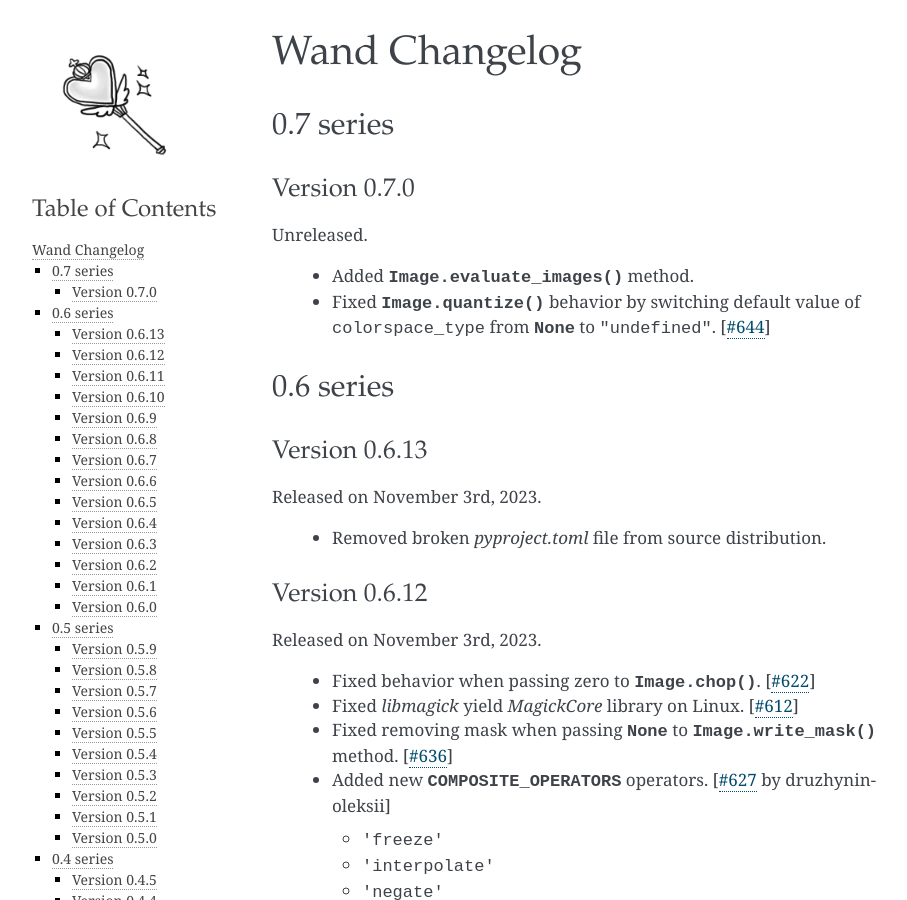
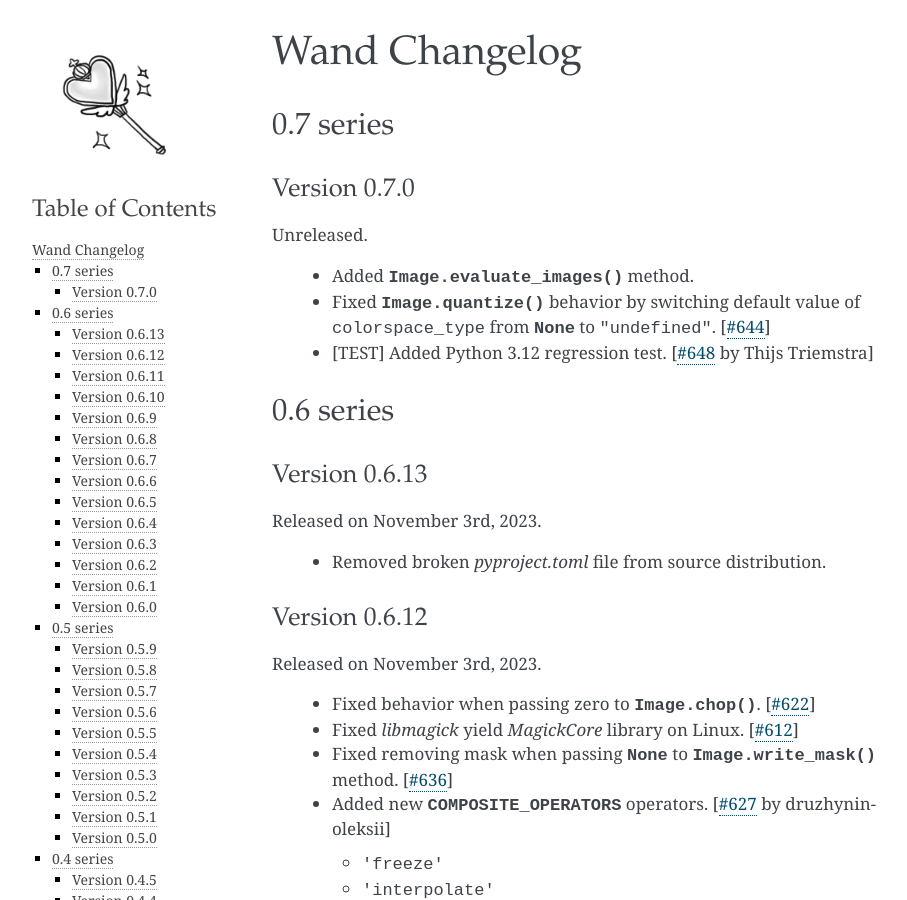
Before and after one commit to emcconville/wand, a Sphinx documentation site: the page built from docs/changes.rst, in a window 1280 px wide and 900 px high. Shown: the whole window, without its empty margins (148-1055 px from the left). Built offline with Sphinx 7.4.7, drawn with Linux system fonts in a browser that asks for light colours; some web fonts are replaced; the version number could not be read and is left out.

Commit message:
Added #648 to changelog

```diff
--- a/docs/changes.rst
+++ b/docs/changes.rst
@@ -17,6 +17,7 @@ Unreleased.
  - Added :meth:`Image.evaluate_images() <wand.image.BaseImage.evaluate_images>` method.
  - Fixed :meth:`Image.quantize() <wand.image.BaseImage.quantize>` behavior by switching
    default value of ``colorspace_type`` from :const:`None` to ``"undefined"``. [:issue:`644`]
+ - [TEST] Added Python 3.12 regression test. [:issue:`648` by Thijs Triemstra]
 
 
 .. _changelog-0.6:
```
